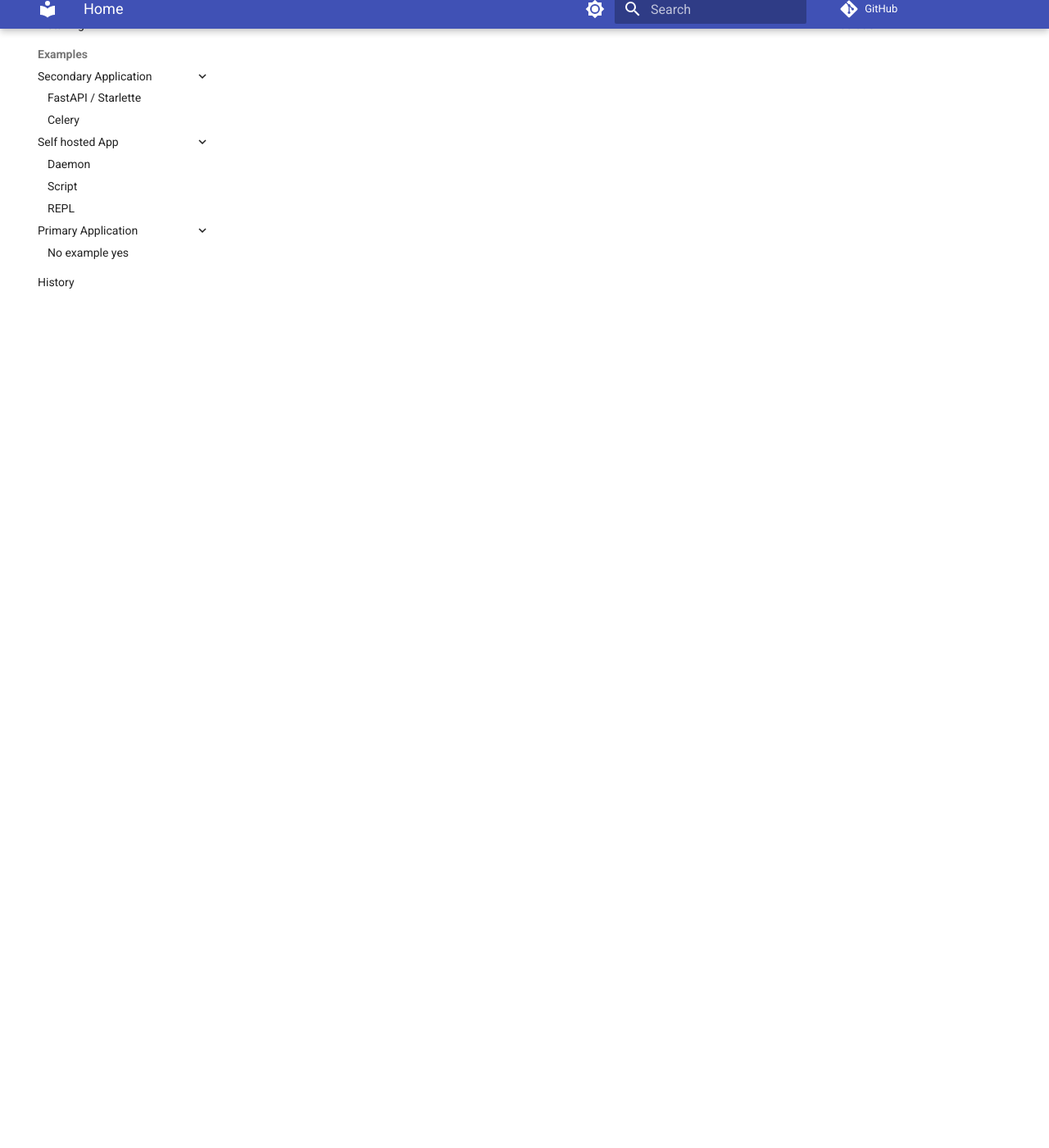
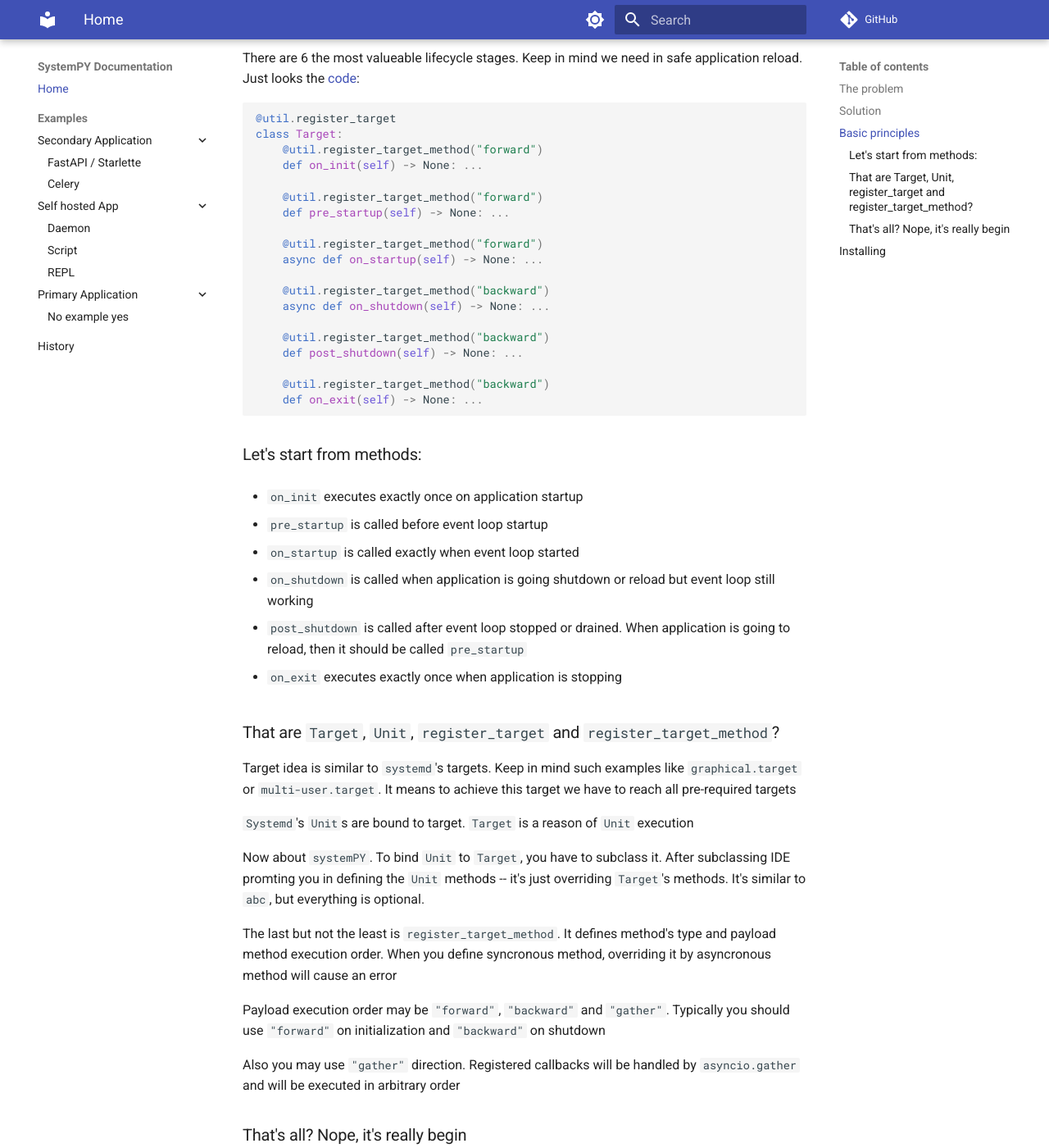
Before and after one commit to kai3341/systemPY, an MkDocs documentation site: the page built from docs/index.md, in a window 1280 px wide and 1400 px high, scrolled down 1480 px. Shown: the whole window at 82% size. Built offline with MkDocs 1.6.1 and Material for MkDocs 9.7.7, drawn with Linux system fonts in a browser that asks for light colours; comment, search, counter and statistics services are not loaded; some of the changed text lies outside the part shown.

Commit message:
Moar docs

````diff
--- a/docs/index.md
+++ b/docs/index.md
@@ -39,8 +39,125 @@
 It's possible to use `systemPY` in three scenarios:
 
 * Secondary application, which is handled by another application like
-`celery` or [starlette](examples/secondary/starlette.md)
+[celery](examples/secondary/celery.md) or
+[starlette](examples/secondary/starlette.md)
 
-* Daemon, script or REPL -- self-hosted application
+* Self-hosted application -- [daemon](examples/self-hosted/daemon.md),
+[script](examples/self-hosted/script.md) or
+[REPL](examples/self-hosted/repl.md)
 
-* Master application, handles other applications
+* [Primary](examples/primary/write-me.md) application,
+handles other applications. Such as Gunicorn/Uvicorn/... or Celery
+
+## Basic principles
+
+There are 6 the most valueable lifecycle stages. Keep in mind we need in safe
+application reload. Just looks the
+[code](https://github.com/kai3341/systemPY/blob/main/systempy/target.py):
+
+```python
+@util.register_target
+class Target:
+    @util.register_target_method("forward")
+    def on_init(self) -> None: ...
+
+    @util.register_target_method("forward")
+    def pre_startup(self) -> None: ...
+
+    @util.register_target_method("forward")
+    async def on_startup(self) -> None: ...
+
+    @util.register_target_method("backward")
+    async def on_shutdown(self) -> None: ...
+
+    @util.register_target_method("backward")
+    def post_shutdown(self) -> None: ...
+
+    @util.register_target_method("backward")
+    def on_exit(self) -> None: ...
+```
+
+### Let's start from methods:
+
+* `on_init` executes exactly once on application startup
+
+* `pre_startup` is called before event loop startup
+
+* `on_startup` is called exactly when event loop started
+
+* `on_shutdown` is called when application is going shutdown or reload but
+event loop still working
+
+* `post_shutdown` is called after event loop stopped or drained. When
+application is going to reload, then it should be called `pre_startup`
+
+* `on_exit` executes exactly once when application is stopping
+
+### That are `Target`, `Unit`, `register_target` and `register_target_method`?
+
+Target idea is similar to `systemd`'s targets. Keep in mind such examples like
+`graphical.target` or `multi-user.target`. It means to achieve this target we
+have to reach all pre-required targets
+
+`Systemd`'s `Unit`s are bound to target. `Target` is a reason of `Unit`
+execution
+
+Now about `systemPY`. To bind `Unit` to `Target`, you have to subclass it.
+After subclassing IDE promting you in defining the `Unit` methods -- it's just
+overriding `Target`'s methods. It's similar to `abc`, but everything is
+optional.
+
+The last but not the least is `register_target_method`. It defines method's
+type and payload method execution order. When you define syncronous method,
+overriding it by asyncronous method will cause an error
+
+Payload execution order may be `"forward"`, `"backward"` and `"gather"`.
+Typically you should use `"forward"` on initialization and `"backward"` on
+shutdown
+
+Also you may use `"gather"` direction. Registered callbacks will be handled by
+`asyncio.gather` and will be executed in arbitrary order
+
+### That's all? Nope, it's really begin
+
+You are able to register own `Target` with own
+lifecycle methods. The first such example is
+[already included](https://github.com/kai3341/systemPY/blob/main/systempy/ext/target_ext.py).
+
+```python
+@util.register_target
+class TargetExt(Target):
+    @util.register_hook_after(Target.on_startup)
+    @util.register_target_method("forward")
+    async def post_startup(self) -> None: ...
+
+    @util.register_hook_before(Target.on_shutdown)
+    @util.register_target_method("backward")
+    async def pre_shutdown(self) -> None: ...
+```
+
+Here there were registered two new lifecycle methods:
+
+* `post_startup` callbacks will be called exactly after finished
+`Target.on_startup` in `"forward"` order
+
+* `pre_shutdown` callbacks will be called before running `Target.on_shutdown`
+in `"backward"` order
+
+You are able to define your own lifecycle stages without any limit binding
+before or after existing. It's like `systemd`'s `Unit` options `Before` and
+`After`. Yes, `systemPY` is a small `systemd`'s brother
+
+## Installing
+
+Install `systemPY` from PyPI:
+
+```
+pip install systemPY
+```
+
+You also able to install the latest version from github repository:
+
+```
+pip install git+https://github.com/kai3341/systemPY.git
+```
--- a/mkdocs.yml
+++ b/mkdocs.yml
@@ -7,7 +7,7 @@
 
 nav:
 - Home: index.md
-- Installing: about/installing.md
+# - Installing: about/installing.md
 - Examples:
     - Secondary Application:
         - FastAPI / Starlette: examples/secondary/starlette.md
@@ -41,7 +41,14 @@
     - navigation.instant
     # - navigation.tracking
     - navigation.sections
-    - navigation.indexes
+    # - navigation.indexes
     - navigation.expand
 
     favicon: images/favicon.png
+
+markdown_extensions:
+  - pymdownx.highlight:
+      anchor_linenums: true
+  - pymdownx.inlinehilite
+  - pymdownx.snippets
+  - pymdownx.superfences
````
Also changed, not shown: docs/examples/index.md (deleted, +0 -13 lines), docs/images/systempy-logo.png, 1 other file.
